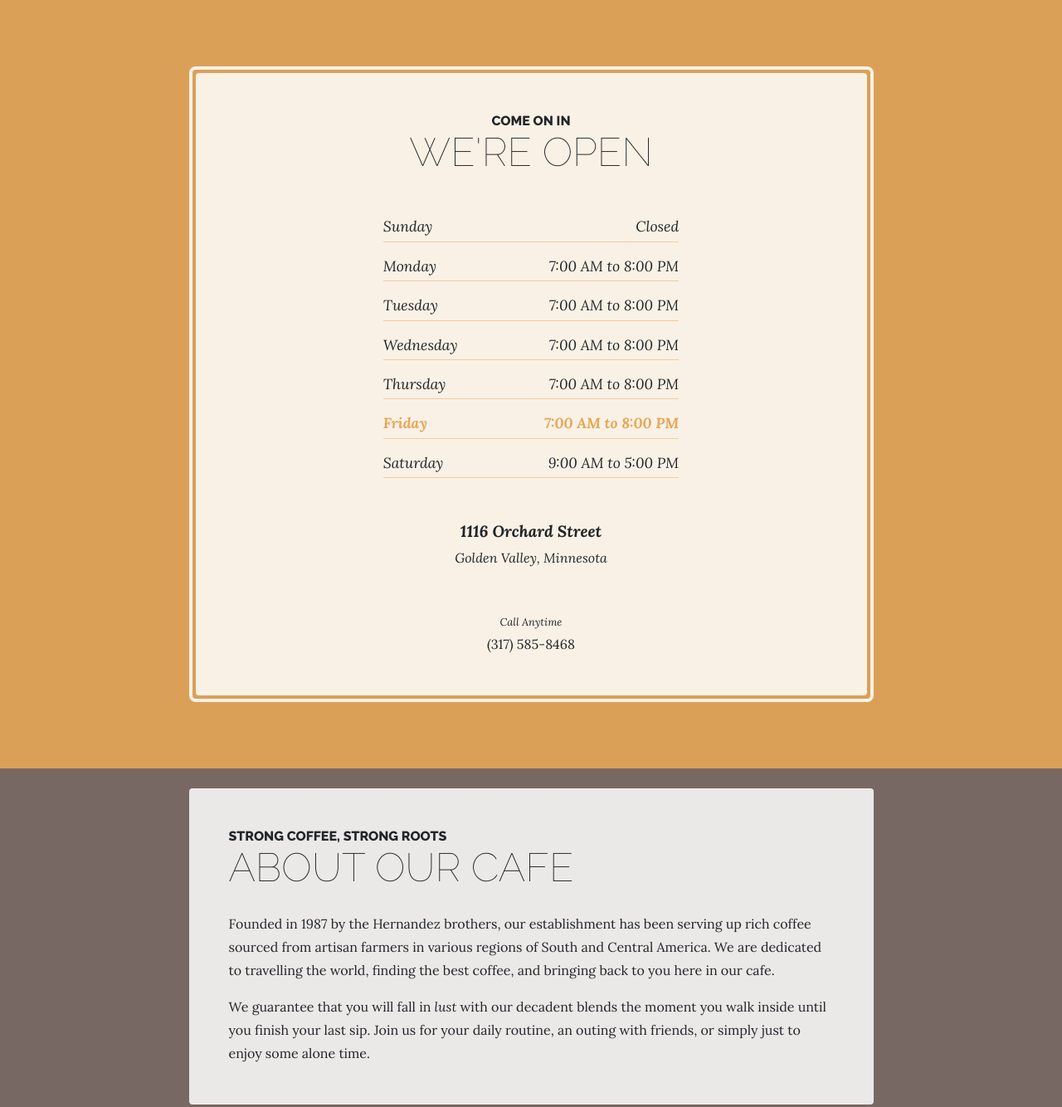
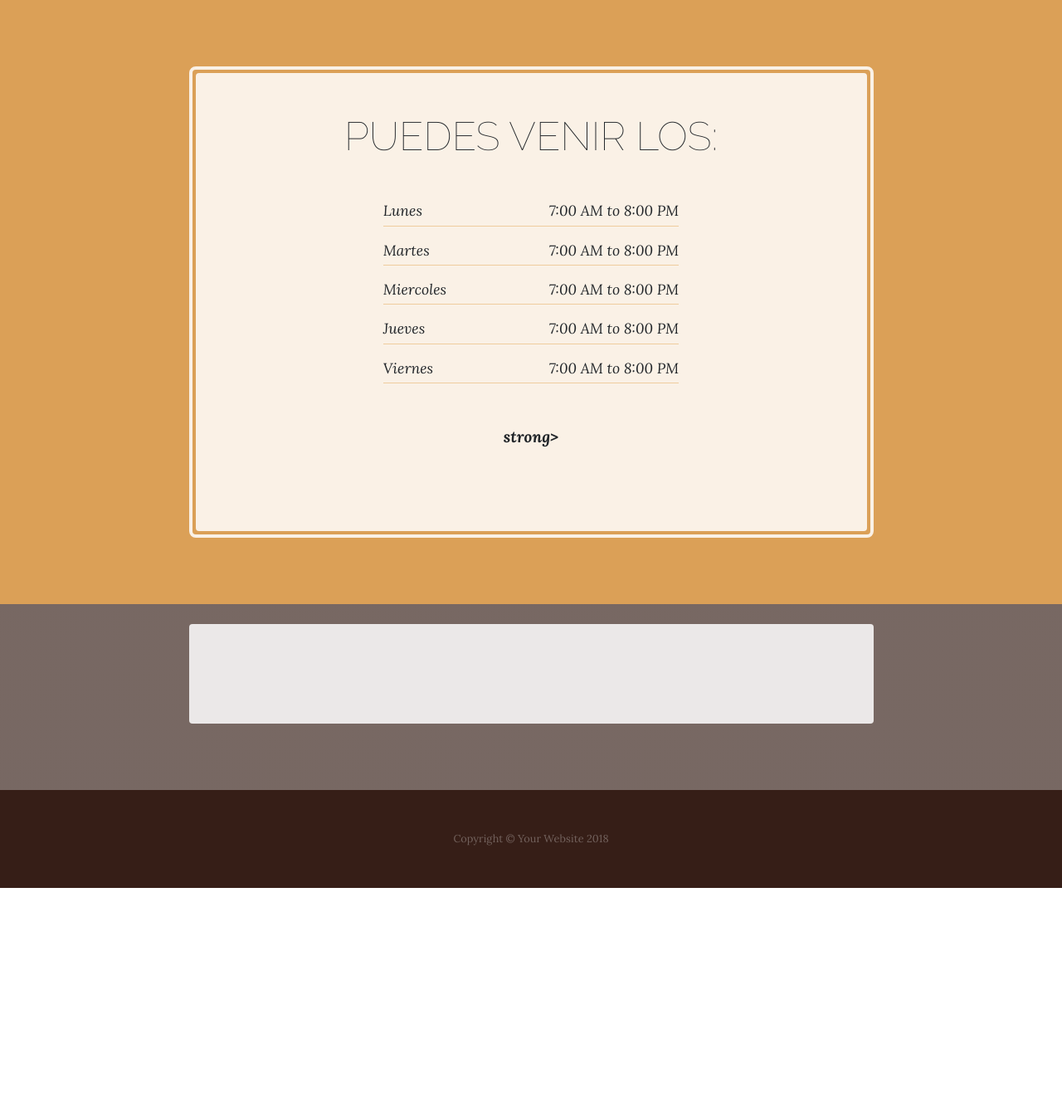
Before and after one commit to EuruS2001/home, a website: page store.html in a window 1280 px wide. Shown: the part 440-1774 px from the top of the page at 83% size. After the commit the page ends 1510 px from the top, so only its background shows below. Drawn offline with Linux system fonts and the light colour scheme.

Commit message:
Update store.html

```diff
--- a/store.html
+++ b/store.html
@@ -63,53 +63,41 @@
           <div class="col-xl-9 mx-auto">
             <div class="cta-inner text-center rounded">
               <h2 class="section-heading mb-5">
-                <span class="section-heading-upper">Come On In</span>
-                <span class="section-heading-lower">We're Open</span>
+                <span class="section-heading-upper"></span>
+                <span class="section-heading-lower">Puedes venir los:</span>
               </h2>
               <ul class="list-unstyled list-hours mb-5 text-left mx-auto">
+
                 <li class="list-unstyled-item list-hours-item d-flex">
-                  Sunday
-                  <span class="ml-auto">Closed</span>
-                </li>
-                <li class="list-unstyled-item list-hours-item d-flex">
-                  Monday
+                  Lunes
                   <span class="ml-auto">7:00 AM to 8:00 PM</span>
                 </li>
                 <li class="list-unstyled-item list-hours-item d-flex">
-                  Tuesday
+                  Martes
                   <span class="ml-auto">7:00 AM to 8:00 PM</span>
                 </li>
                 <li class="list-unstyled-item list-hours-item d-flex">
-                  Wednesday
+                  Miercoles
                   <span class="ml-auto">7:00 AM to 8:00 PM</span>
                 </li>
                 <li class="list-unstyled-item list-hours-item d-flex">
-                  Thursday
+                  Jueves
                   <span class="ml-auto">7:00 AM to 8:00 PM</span>
                 </li>
                 <li class="list-unstyled-item list-hours-item d-flex">
-                  Friday
+                  Viernes
                   <span class="ml-auto">7:00 AM to 8:00 PM</span>
                 </li>
-                <li class="list-unstyled-item list-hours-item d-flex">
-                  Saturday
-                  <span class="ml-auto">9:00 AM to 5:00 PM</span>
-                </li>
+
               </ul>
               <p class="address mb-5">
                 <em>
-                  <strong>1116 Orchard Street</strong>
+                  <strong>strong>
                   <br>
-                  Golden Valley, Minnesota
+
                 </em>
               </p>
-              <p class="mb-0">
-                <small>
-                  <em>Call Anytime</em>
-                </small>
-                <br>
-                (317) 585-8468
-              </p>
+
             </div>
           </div>
         </div>
@@ -124,13 +112,12 @@
             <div class="col-xl-9 col-lg-10 mx-auto">
               <div class="bg-faded rounded p-5">
                 <h2 class="section-heading mb-4">
-                  <span class="section-heading-upper">Strong Coffee, Strong Roots</span>
-                  <span class="section-heading-lower">About Our Cafe</span>
+                  <span class="section-heading-upper"></span>
+                  <span class="section-heading-lower"></span>
                 </h2>
-                <p>Founded in 1987 by the Hernandez brothers, our establishment has been serving up rich coffee sourced from artisan farmers in various regions of South and Central America. We are dedicated to travelling the world, finding the best coffee, and bringing back to you here in our cafe.</p>
-                <p class="mb-0">We guarantee that you will fall in
-                  <em>lust</em>
-                  with our decadent blends the moment you walk inside until you finish your last sip. Join us for your daily routine, an outing with friends, or simply just to enjoy some alone time.</p>
+                <p></p>
+                <p class="mb-0">
+                 </p>
               </div>
             </div>
           </div>
```
